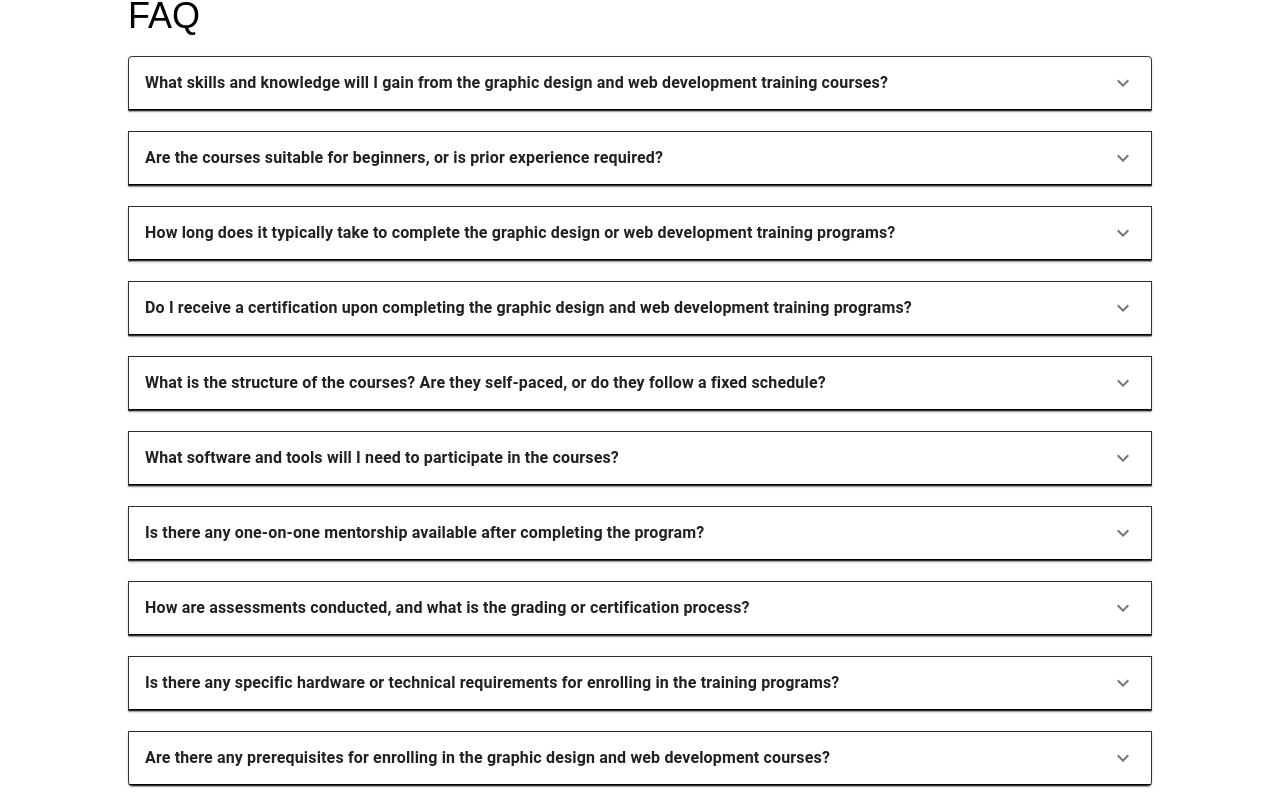
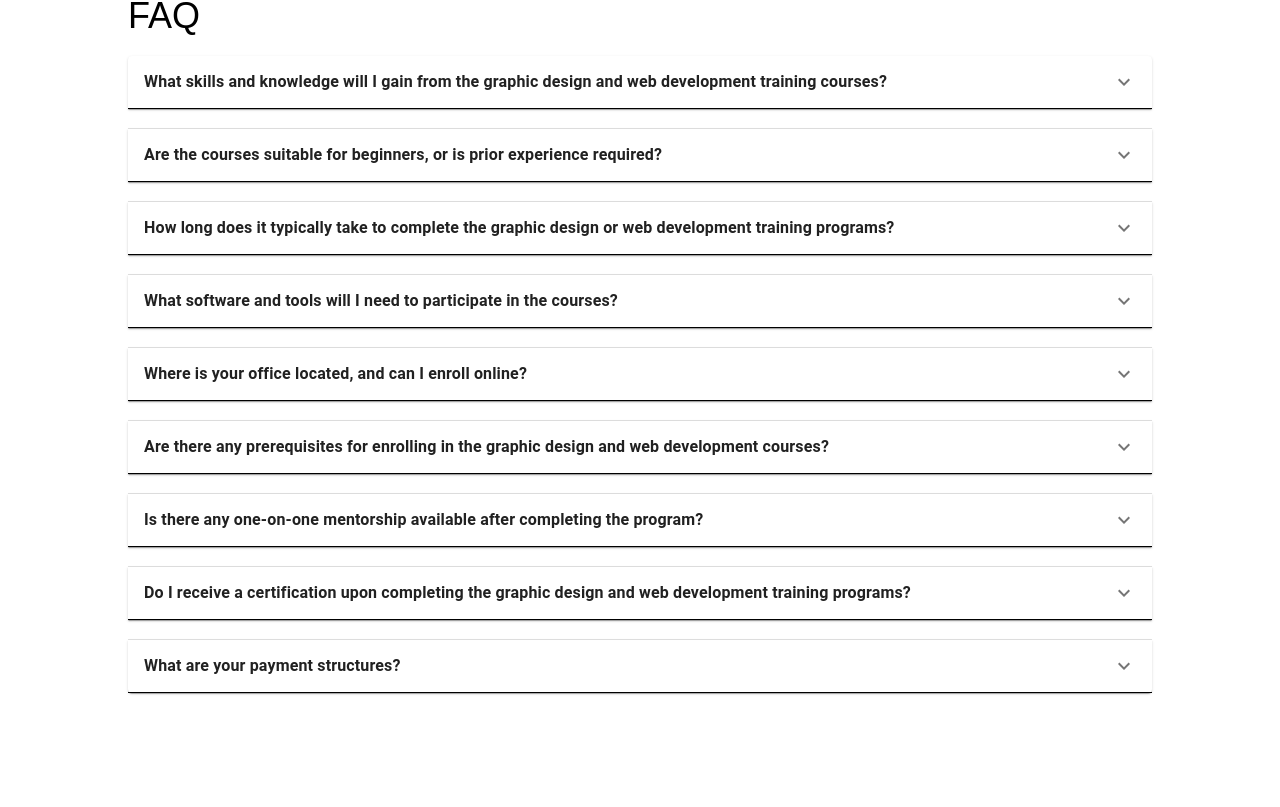
Before and after one commit to Viclaww/unik-landing, a React (Vite) app: page / in a window 1280 px wide. Shown: the part 3993-4800 px from the top of the page. Built offline with nearby package versions, Linux system fonts and the light colour scheme; the HTML template or start-up script is replaced by a standard one.

Commit message:
Update Register Link

```diff
--- a/src/components/FAQ.jsx
+++ b/src/components/FAQ.jsx
@@ -12,7 +12,6 @@ const FAQ = () => {
         <Accordion
           sx={{
             marginBottom: "20px",
-            border: "1px solid #333",
           }}
         >
           <AccordionSummary
@@ -35,18 +34,17 @@ const FAQ = () => {
           </AccordionSummary>
           <AccordionDetails>
             <Typography variant="subtitle2">
-              In our intensive two-month graphic design training and four-month
-              web development program, you'll acquire a comprehensive skill set
-              tailored to each discipline. The personalized nature of our
-              training ensures focused learning on your individual strengths and
-              areas of improvement.
+              With our two-month graphic design and four-month web development
+              programs, you'll acquire a comprehensive skill set tailored to
+              each discipline. Our personalized training focuses on your
+              individual strengths and areas for improvement.
             </Typography>
           </AccordionDetails>
         </Accordion>
+
         <Accordion
           sx={{
             marginBottom: "20px",
-            border: "1px solid #333",
           }}
         >
           <AccordionSummary
@@ -71,10 +69,10 @@ const FAQ = () => {
             </Typography>
           </AccordionDetails>
         </Accordion>
+
         <Accordion
           sx={{
             marginBottom: "20px",
-            border: "1px solid #333",
           }}
         >
           <AccordionSummary
@@ -99,10 +97,120 @@ const FAQ = () => {
             </Typography>
           </AccordionDetails>
         </Accordion>
+
         <Accordion
           sx={{
             marginBottom: "20px",
-            border: "1px solid #333",
+          }}
+        >
+          <AccordionSummary
+            expandIcon={<ExpandMoreIcon />}
+            aria-controls="panel1a-content"
+            id="panel1a-header"
+            sx={{
+              borderBottom: "1px solid black",
+            }}
+          >
+            <Typography variant="subtitle1" sx={{ fontWeight: "bold" }}>
+              What software and tools will I need to participate in the courses?
+            </Typography>
+          </AccordionSummary>
+          <AccordionDetails>
+            <Typography variant="subtitle2">
+              We'll guide you through the necessary software and tools during
+              the respective training periods, ensuring you have the right
+              resources for effective learning.
+            </Typography>
+          </AccordionDetails>
+        </Accordion>
+
+        <Accordion
+          sx={{
+            marginBottom: "20px",
+          }}
+        >
+          <AccordionSummary
+            expandIcon={<ExpandMoreIcon />}
+            aria-controls="panel1a-content"
+            id="panel1a-header"
+            sx={{
+              borderBottom: "1px solid black",
+            }}
+          >
+            <Typography variant="subtitle1" sx={{ fontWeight: "bold" }}>
+              Where is your office located, and can I enroll online?
+            </Typography>
+          </AccordionSummary>
+          <AccordionDetails>
+            <Typography variant="subtitle2">
+              We are located at No 13 Ibom Layout, Off Okoragbor Street along
+              Marian Road, Calabar. Those outside Calabar can also enroll or
+              learn online if they are comfortable doing so. We will assign you
+              a mentor who will guide you through the process.
+            </Typography>
+          </AccordionDetails>
+        </Accordion>
+
+        <Accordion
+          sx={{
+            marginBottom: "20px",
+          }}
+        >
+          <AccordionSummary
+            expandIcon={<ExpandMoreIcon />}
+            aria-controls="panel1a-content"
+            id="panel1a-header"
+            sx={{
+              borderBottom: "1px solid black",
+            }}
+          >
+            <Typography variant="subtitle1" sx={{ fontWeight: "bold" }}>
+              Are there any prerequisites for enrolling in the graphic design
+              and web development courses?
+            </Typography>
+          </AccordionSummary>
+          <AccordionDetails>
+            <Typography variant="subtitle2">
+              No, there are no specific prerequisites for enrolling in our
+              personalized two-month graphic design and four-month web
+              development training. However, it is recommended that students
+              registering for online courses have access to a laptop or computer
+              and a stable internet connection to facilitate a seamless and
+              productive learning experience.
+            </Typography>
+          </AccordionDetails>
+        </Accordion>
+
+        <Accordion
+          sx={{
+            marginBottom: "20px",
+          }}
+        >
+          <AccordionSummary
+            expandIcon={<ExpandMoreIcon />}
+            aria-controls="panel1a-content"
+            id="panel1a-header"
+            sx={{
+              borderBottom: "1px solid black",
+            }}
+          >
+            <Typography variant="subtitle1" sx={{ fontWeight: "bold" }}>
+              Is there any one-on-one mentorship available after completing the
+              program?
+            </Typography>
+          </AccordionSummary>
+          <AccordionDetails>
+            <Typography variant="subtitle2">
+              Yes, we offer one-on-one mentorship sessions post-completion to
+              provide guidance as you transition into applying your skills
+              professionally.
+            </Typography>
+          </AccordionDetails>
+        </Accordion>
+
+        <Accordion
+          sx={{
+            marginBottom: "20px",
           }}
         >
           <AccordionSummary
@@ -127,10 +235,10 @@ const FAQ = () => {
             </Typography>
           </AccordionDetails>
         </Accordion>
+
         <Accordion
           sx={{
             marginBottom: "20px",
-            border: "1px solid #333",
           }}
         >
           <AccordionSummary
@@ -142,155 +250,13 @@ const FAQ = () => {
             }}
           >
             <Typography variant="subtitle1" sx={{ fontWeight: "bold" }}>
-              What is the structure of the courses? Are they self-paced, or do
-              they follow a fixed schedule?
+              What are your payment structures?
             </Typography>
           </AccordionSummary>
           <AccordionDetails>
             <Typography variant="subtitle2">
-              The courses maintain a suggested schedule, but the one-on-one
-              nature allows for flexibility, adapting to your availability.
-              Online sessions facilitate dynamic learning, ensuring you receive
-              personalized attention throughout the specified durations.
-            </Typography>
-          </AccordionDetails>
-        </Accordion>
-        <Accordion
-          sx={{
-            marginBottom: "20px",
-            border: "1px solid #333",
-          }}
-        >
-          <AccordionSummary
-            expandIcon={<ExpandMoreIcon />}
-            aria-controls="panel1a-content"
-            id="panel1a-header"
-            sx={{
-              borderBottom: "1px solid black",
-            }}
-          >
-            <Typography variant="subtitle1" sx={{ fontWeight: "bold" }}>
-              What software and tools will I need to participate in the courses?
-            </Typography>
-          </AccordionSummary>
-          <AccordionDetails>
-            <Typography variant="subtitle2">
-              We'll guide you through the necessary software and tools during
-              the respective training periods, ensuring you have the right
-              resources for effective learning within the specified timeframes.
-            </Typography>
-          </AccordionDetails>
-        </Accordion>
-        <Accordion
-          sx={{
-            marginBottom: "20px",
-            border: "1px solid #333",
-          }}
-        >
-          <AccordionSummary
-            expandIcon={<ExpandMoreIcon />}
-            aria-controls="panel1a-content"
-            id="panel1a-header"
-            sx={{
-              borderBottom: "1px solid black",
-            }}
-          >
-            <Typography variant="subtitle1" sx={{ fontWeight: "bold" }}>
-              Is there any one-on-one mentorship available after completing the
-              program?
-            </Typography>
-          </AccordionSummary>
-          <AccordionDetails>
-            <Typography variant="subtitle2">
-              Yes, we offer one-on-one mentorship sessions post-completion to
-              provide guidance as you transition into applying your skills
-              professionally.
-            </Typography>
-          </AccordionDetails>
-        </Accordion>
-        <Accordion
-          sx={{
-            marginBottom: "20px",
-            border: "1px solid #333",
-          }}
-        >
-          <AccordionSummary
-            expandIcon={<ExpandMoreIcon />}
-            aria-controls="panel1a-content"
-            id="panel1a-header"
-            sx={{
-              borderBottom: "1px solid black",
-            }}
-          >
-            <Typography variant="subtitle1" sx={{ fontWeight: "bold" }}>
-              How are assessments conducted, and what is the grading or
-              certification process?
-            </Typography>
-          </AccordionSummary>
-          <AccordionDetails>
-            <Typography variant="subtitle2">
-              Assessments in the two-month graphic design and four-month web
-              development training may include personalized projects and
-              practical exercises. Certification is awarded upon successful
-              completion of the tailored curriculum within the specified
-              durations.
-            </Typography>
-          </AccordionDetails>
-        </Accordion>
-        <Accordion
-          sx={{
-            marginBottom: "20px",
-            border: "1px solid #333",
-          }}
-        >
-          <AccordionSummary
-            expandIcon={<ExpandMoreIcon />}
-            aria-controls="panel2a-content"
-            id="panel2a-header"
-            sx={{
-              borderBottom: "1px solid black",
-            }}
-          >
-            <Typography variant="subtitle1" sx={{ fontWeight: "bold" }}>
-              Is there any specific hardware or technical requirements for
-              enrolling in the training programs?
-            </Typography>
-          </AccordionSummary>
-          <AccordionDetails>
-            <Typography variant="subtitle2">
-              Basic hardware requirements and technical considerations for
-              online training will be discussed at the beginning of each
-              program, ensuring a smooth learning experience.
-            </Typography>
-          </AccordionDetails>
-        </Accordion>
-        <Accordion
-          sx={{
-            marginBottom: "20px",
-            border: "1px solid #333",
-          }}
-        >
-          <AccordionSummary
-            expandIcon={<ExpandMoreIcon />}
-            aria-controls="panel2a-content"
-            id="panel2a-header"
-            sx={{
-              borderBottom: "1px solid black",
-            }}
-          >
-            <Typography variant="subtitle1" sx={{ fontWeight: "bold" }}>
-              Are there any prerequisites for enrolling in the graphic design
-              and web development courses?
-            </Typography>
-          </AccordionSummary>
-          <AccordionDetails>
-            <Typography variant="subtitle2">
-              No, there are no specific prerequisites for enrolling in our
-              personalized two-month graphic design and four-month web
-              development training. However, it is recommended that students
-              registering for online courses have access to a laptop or computer
-              and a stable internet connection to facilitate a seamless and
-              productive learning experience
+              The payment structure is installment-based, 70% up front, and 30%
+              after a month.
             </Typography>
           </AccordionDetails>
         </Accordion>
--- a/src/components/Hero.jsx
+++ b/src/components/Hero.jsx
@@ -12,16 +12,16 @@ const Hero = () => {
           Acquire the essential skills required to thrive in a continually
           evolving tech sphere from industry experts.
         </p>
-        <div className="flex w-full sm:flex-col sm:w-auto relative sm:justify-center justify-between text-xs">
+        <div className="flex w-2/3 sm:flex-col sm:w-auto relative sm:justify-start justify-between text-xs">
           <div className="bg-gradient-to-r  from-[#D00FFC] to-[#3A7DFF] cursor-pointer flex justify-center p-1 sm:w-7/12 rounded-full mt-12 ">
             <a
-              href="#fees"
+              href="https://jeje.li/uBh1v"
               className="bg-[#151515]  hover:opacity-80 px-6 py-3 rounded-full cursor-pointer"
             >
               Enroll Now
             </a>
           </div>
-          <div className="bg-gradient-to-r flex from-[#D00FFC] to-[#3A7DFF] p-1 rounded-full mt-12 ">
+          <div className="bg-gradient-to-r flex from-[#D00FFC] to-[#3A7DFF] p-1 rounded-full  mt-12 sm:mt-3 ">
             <a
               target="_blank"
               href="https://drive.google.com/file/d/1tHj8bqeYigyx5Wg2qPo5CERHXnUUBgfs/view?usp=drive_link"
--- a/src/components/Navbar.jsx
+++ b/src/components/Navbar.jsx
@@ -43,7 +43,7 @@ const Navbar = () => {
 
       {isOpen && (
         <div
-          className={`side-nav flex flex-col bg-black h-[100vh]  z-10   text-white font-bold items-start fixed top-0 py-10 px-5 left-0 ${
+          className={`side-nav flex flex-col bg-black h-[100vh] z-50  text-white font-bold items-start fixed top-0 py-10 px-5 left-0 ${
             isOpen ? "w-3/5 " : "w-0"
           }`}
         >
```
Also changed, not shown: public/output.css (+12 -0 lines), src/components/TuitionFee.jsx (+10 -4 lines).
